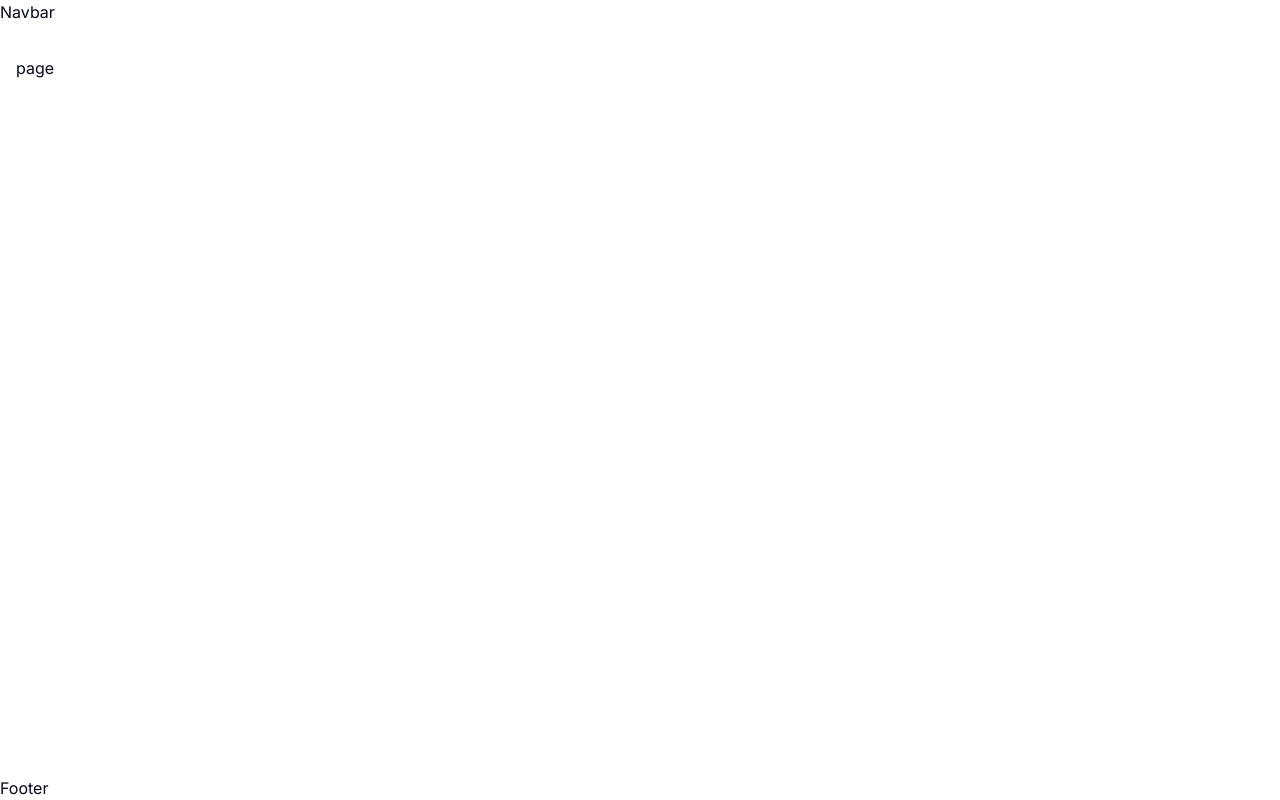
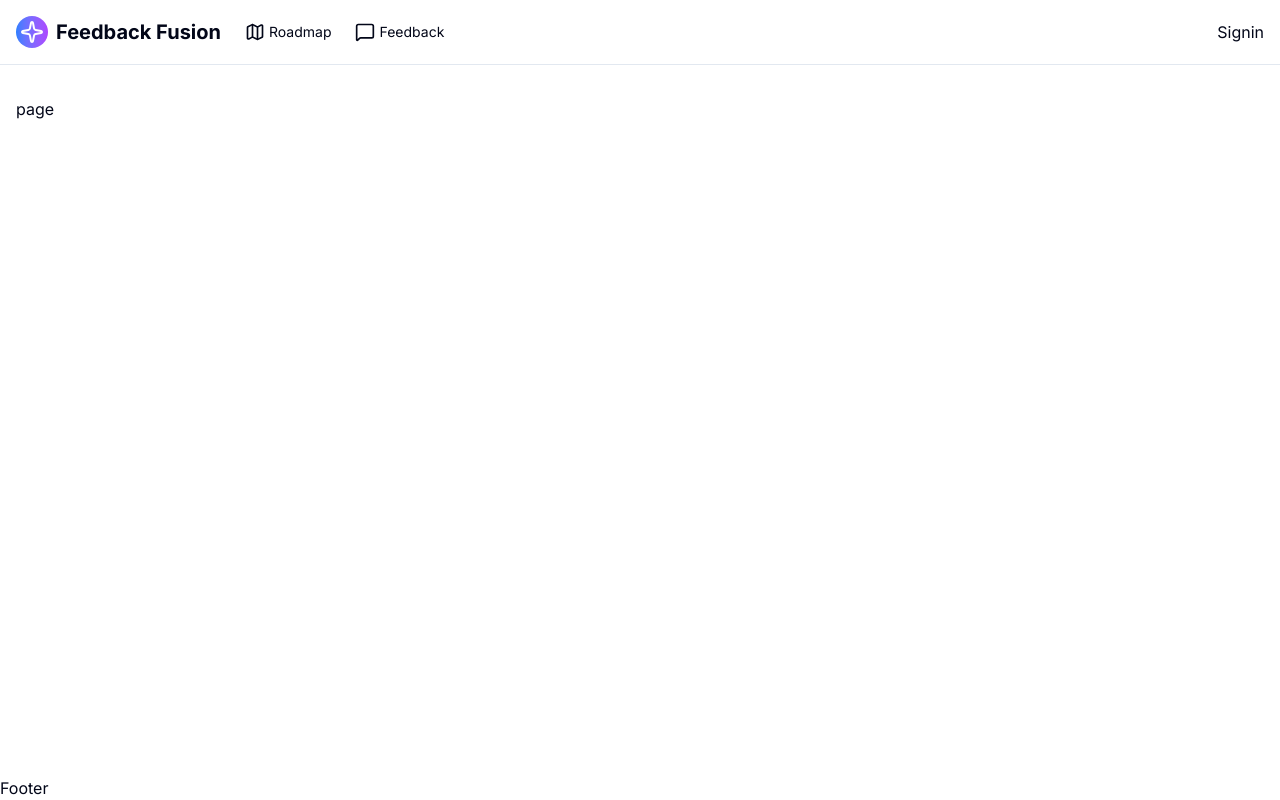
Before and after one commit to TechAsish1212/feedback-fusion, a Next.js app: page / in a window 1280 px wide. Built offline with nearby package versions, Linux system fonts and the light colour scheme.

Commit message:
create navbar icon

```diff
--- a/components/navbar.tsx
+++ b/components/navbar.tsx
@@ -1,9 +1,34 @@
 "use client "
+import { Map, MessageSquare, Sparkle } from 'lucide-react'
+import Link from 'next/link'
 import React from 'react'
 
 const Navbar = () => {
   return (
-    <div>Navbar</div>
+    <nav className='border-b bg-background'>
+      <div className='container mx-auto flex h-16 items-center justify-between px-4'>
+        <div className='flex items-center gap-6'>
+          <Link href="/">
+            <div className='flex items-center gap-2'>
+              <div className='h-8 w-8 rounded-full bg-linear-to-r from-blue-500 to-purple-500 items-center justify-center flex'>
+                <Sparkle className='h-6 w-6 text-white' />
+              </div>
+              <span className='capitalize text-xl font-bold'>feedback fusion</span>
+            </div>
+          </Link>
+
+          <Link href="/roadmap" className='text-sm hover:text-primary flex items-center gap-1'>
+            <Map className='h-5 w-5'/>
+            Roadmap
+          </Link>
+          <Link href="/roadmap" className='text-sm hover:text-primary flex items-center gap-1'>
+            <MessageSquare className='h-5 w-5'/>
+            Feedback
+          </Link>
+        </div>
+        <div>Signin</div>
+      </div>
+    </nav>
   )
 }
 
```
